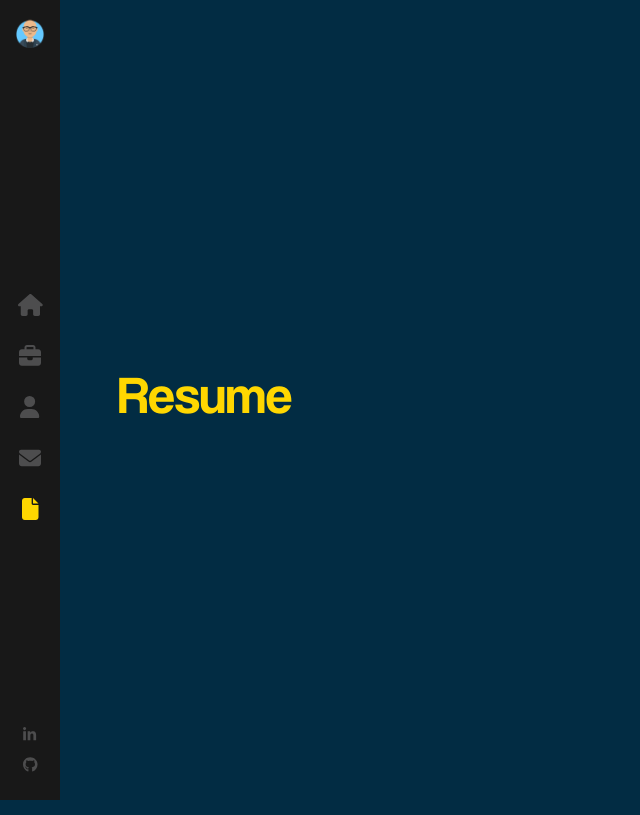
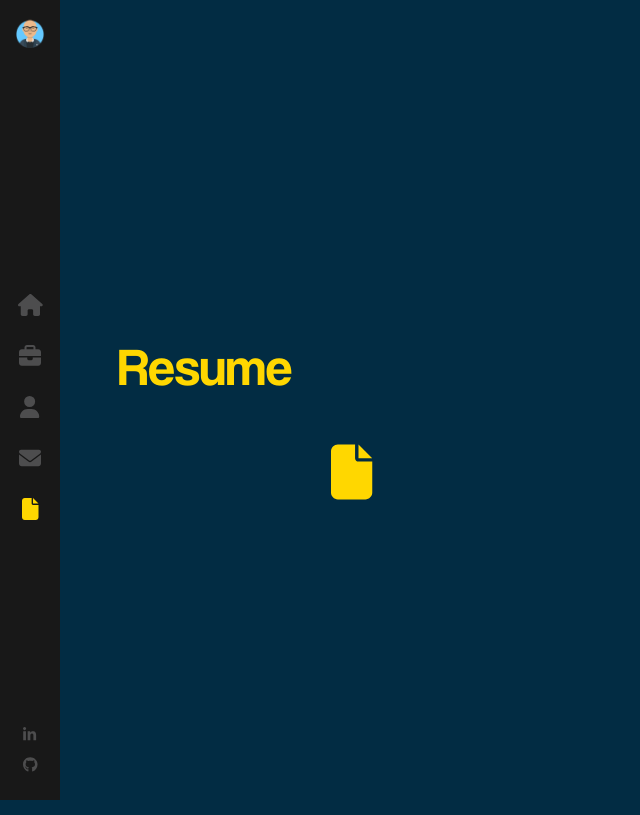
Before and after one commit to sjhudek/portfolio-react-spa, a React (Create React App) app: page /resume in a window 1280 px wide. Shown: the whole page, without its empty margins (0-640 px from the left). Built offline with nearby package versions, Linux system fonts and the light colour scheme.

Commit message:
updated src/components/Resume/index.js

```diff
--- a/src/components/Resume/index.js
+++ b/src/components/Resume/index.js
@@ -1,19 +1,15 @@
 import './index.scss'
+import { FontAwesomeIcon } from '@fortawesome/react-fontawesome';
+import { faFile } from '@fortawesome/free-solid-svg-icons';
 
 const Resume = () => {
-
-
     return (
-
-    <div className="container resume-page">
-        <div className="text-zone">
-
-            <h1>Resume</h1>
-
-
-
+        <div className="container resume-page">
+            <div className="text-zone">
+                <h1>Resume</h1>
+                <FontAwesomeIcon icon={faFile} color="#ffd700" size='5x' />
+            </div>
         </div>
-    </div>
     )
 };
 
```
